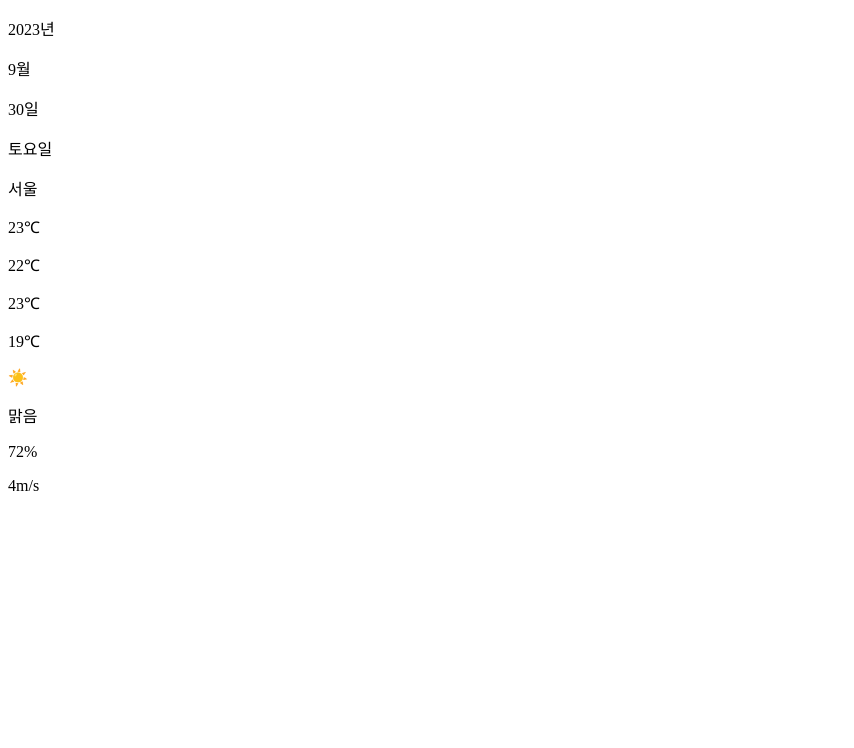
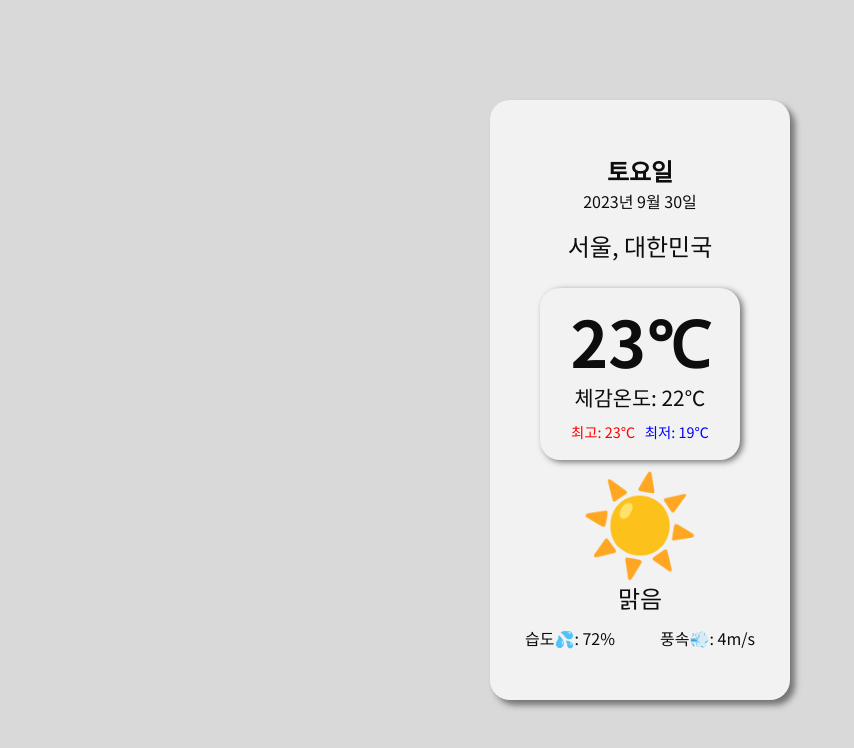
Before and after one commit to minho00123/weather-app, a plain HTML site: page index.html in a window 1280 px wide. Shown: the whole page, without its empty margins (0-854 px from the left). Drawn offline with nearby package versions, Linux system fonts and the light colour scheme.

Commit message:
feat: Make basic CSS

```diff
--- a/index.html
+++ b/index.html
@@ -4,25 +4,29 @@
   <meta charset="UTF-8">
   <meta http-equiv="X-UA-Compatible" content="IE=edge">
   <meta name="viewport" content="width=device-width, initial-scale=1.0">
+  <link rel="stylesheet" href="https://cdnjs.cloudflare.com/ajax/libs/meyer-reset/2.0/reset.min.css" integrity="sha512-NmLkDIU1C/C88wi324HBc+S2kLhi08PN5GDeUVVVC/BVt/9Izdsc9SVeVfA1UZbY3sHUlDSyRXhCzHfr6hmPPw==" crossorigin="anonymous" referrerpolicy="no-referrer" />
   <link rel="stylesheet" href="style.css">
   <script defer src="index.js"></script>
   <title>Weather App</title>
 </head>
 <body>
+  <div class="wrapper">
     <section class="container">
       <article class="date-box">
-      <p class="year">2023년</p>
-      <p class="month">9월</p>
-      <p class="day">30일</p>
         <p class="day-of-the-week">토요일</p>
+        <p class="month-day-box">
+          <span class="year">2023년</span>
+          <span class="month">9월</span>
+          <span class="day">30일</span>
+        </p>
       </article>
-    <article class="location-box">서울</article>
+      <article class="location-box">서울, 대한민국</article>
       <article class="temp-box">
         <p class="temp">23℃</p>
-      <p class="feel-temp">22℃</p>
+        <p class="feel-temp">체감온도: 22℃</p>
         <p class="max-min-temp-box">
-        <p class="max-temp">23℃</p>
-        <p class="min-temp">19℃</p>
+          <span class="max-temp">최고: 23℃</span>
+          <span class="min-temp">최저: 19℃</span>
         </p>
       </article>
       <article class="icon-box">
@@ -30,9 +34,10 @@
         <p class="status">맑음</p>
       </article>
       <article class="etc-box">
-      <p class="humidity">72%</p>
-      <p class="wind-speed">4m/s</p>
+        <p class="humidity">습도💦: 72%</p>
+        <p class="wind-speed">풍속💨: 4m/s</p>
       </article>
     </section>
+  </div>
 </body>
 </html>
--- a/style.css
+++ b/style.css
@@ -0,0 +1,99 @@
+@import url('https://fonts.googleapis.com/css2?family=Noto+Sans+KR:wght@400;700;900&display=swap');
+
+.wrapper {
+  display: flex;
+  justify-content: center;
+  align-items: center;
+  height: 100vh;
+  background-color: #D9D9D9;
+  font-family: 'Noto Sans KR', sans-serif;
+  color: #0D0D0D;
+}
+
+.container {
+  display: flex;
+  flex-direction: column;
+  justify-content: center;
+  align-items: center;
+  width: 300px;
+  height: 600px;
+  box-shadow: 5px 5px .4em #737373;
+  background-color: #F2F2F2;
+  border-radius: 20px;
+}
+
+.date-box {
+  font-size: 1.5rem;
+}
+
+.day-of-the-week {
+  padding: 5px;
+  font-weight: 700;
+  text-align: center;
+}
+
+.month-day-box {
+  padding: 5px;
+  font-size: 1rem;
+}
+
+
+.location-box {
+  margin: 20px;
+  font-size: 1.5rem;
+}
+
+.temp-box {
+  display: flex;
+  flex-direction: column;
+  align-items: center;
+  margin: 10px;
+  padding: 20px;
+  box-shadow: 3px 2px .4em #737373;
+  border-radius: 20px;
+}
+
+.temp {
+  font-size: 4rem;
+  font-weight: 700;
+}
+
+.feel-temp {
+  padding: 15px;
+  font-size: 1.3rem;
+}
+
+.max-temp,
+.min-temp {
+  padding: 3px;
+  font-size: 0.9rem;
+}
+
+.max-temp {
+  color: red;
+}
+
+.min-temp {
+  color: blue;
+}
+
+.icon-box {
+  display: flex;
+  flex-direction: column;
+  align-items: center;
+}
+
+.icon {
+  font-size: 6rem;
+}
+
+.status {
+  margin: 20px;
+  font-size: 1.5rem;
+}
+
+.etc-box {
+  display: flex;
+  justify-content: space-between;
+  width: 230px;
+}
```
Also changed, not shown: index.js (+35 -0 lines). Lines whose indentation alone changed are shown as unchanged.
